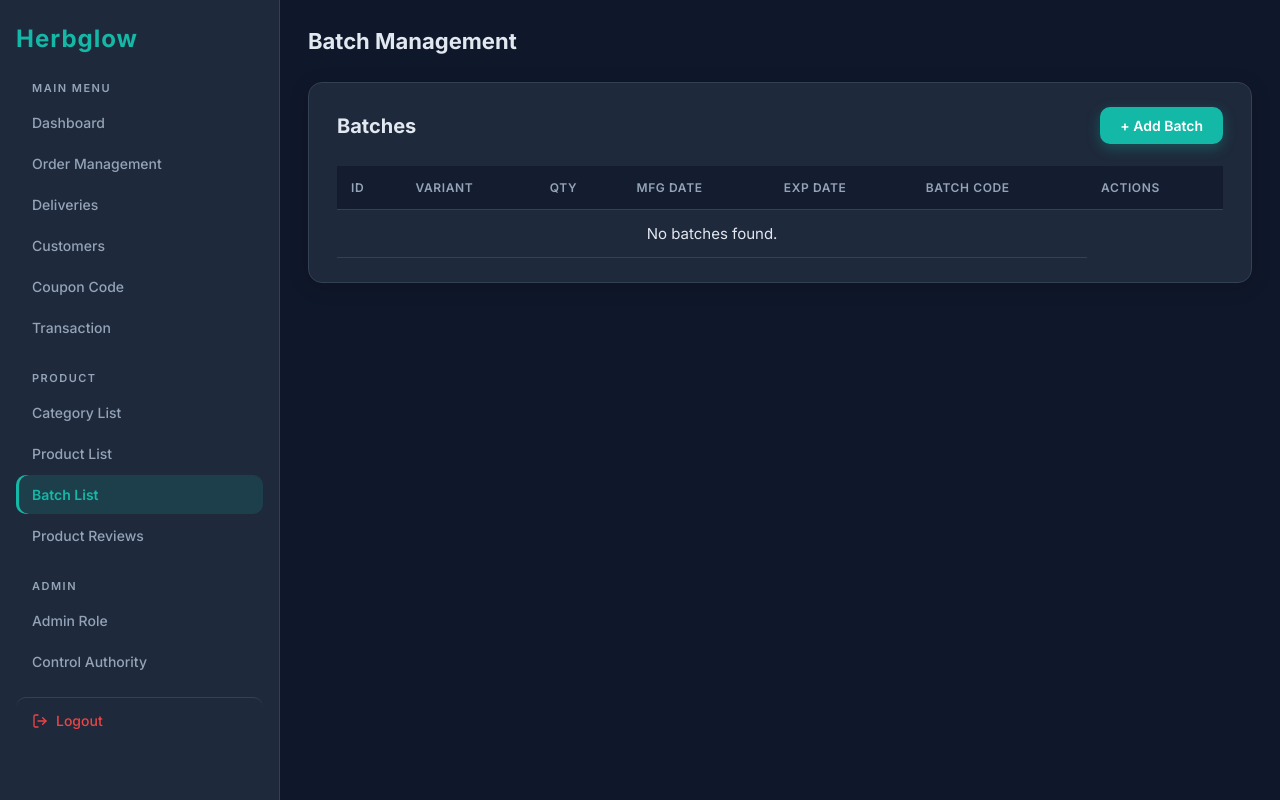
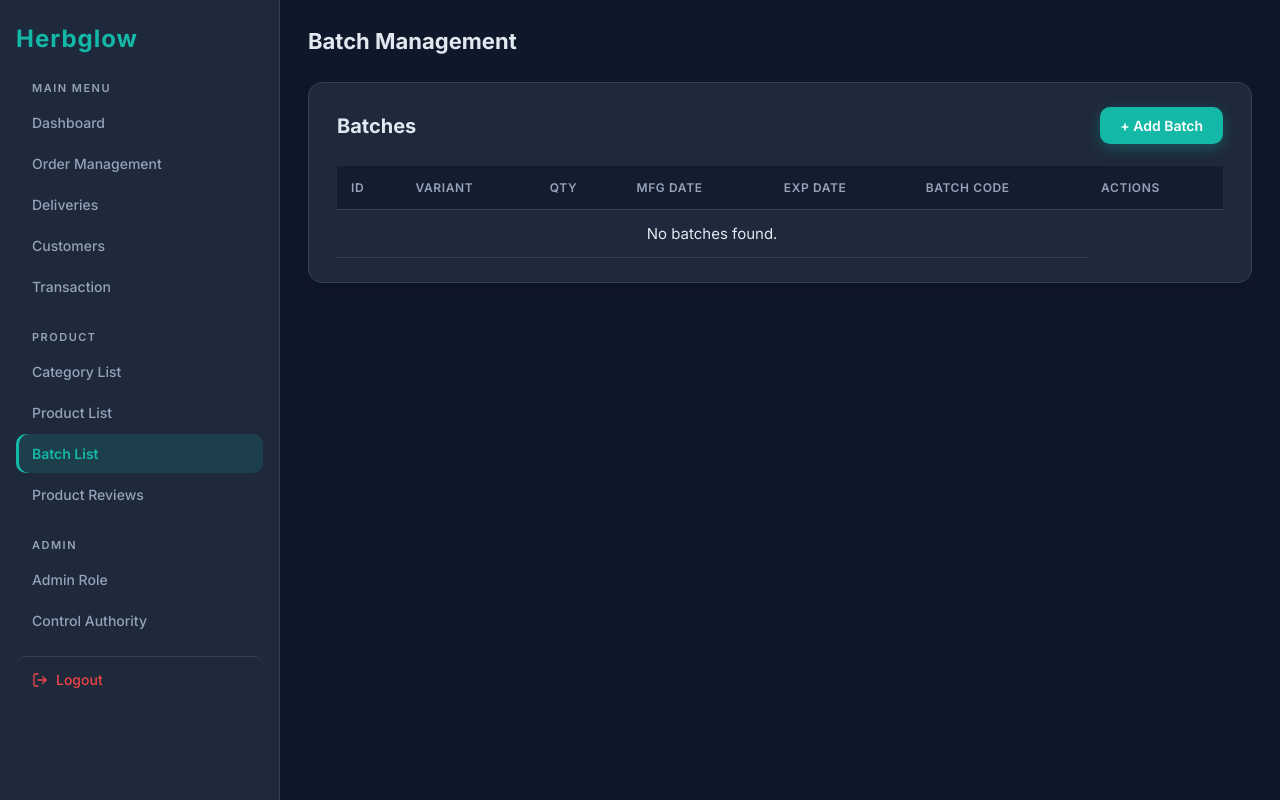
Before and after one commit to hinex-vaghadiya/frontend, a Django app: page /admin/add-batch/ in a window 1280 px wide. Run offline with Django 5.2, Linux system fonts and the light colour scheme; data that the repository does not hold is empty.

Commit message:
coupon code removed from admin navbar

```diff
--- a/admin_dashboard/templates/admin_navbar.html
+++ b/admin_dashboard/templates/admin_navbar.html
@@ -19,7 +19,6 @@
       <a href="/admin/orders-list">Order Management</a>
       <a href="/admin/deliveries">Deliveries</a>
       <a href="/admin/customers-list">Customers</a>
-      <a href="#">Coupon Code</a>
       <a href="/admin/transactions-list">Transaction</a>
 
       <p class="menu-title">Product</p>
```
